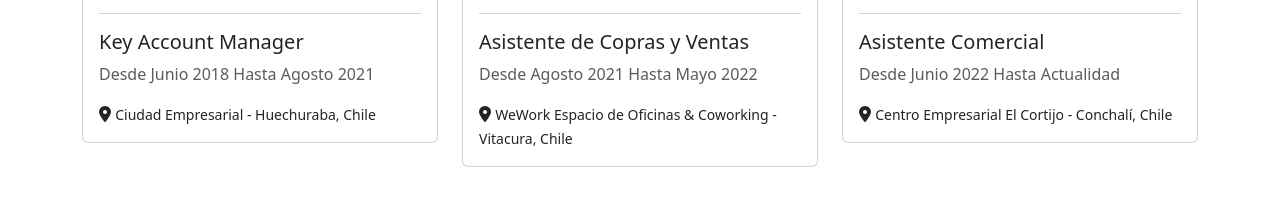
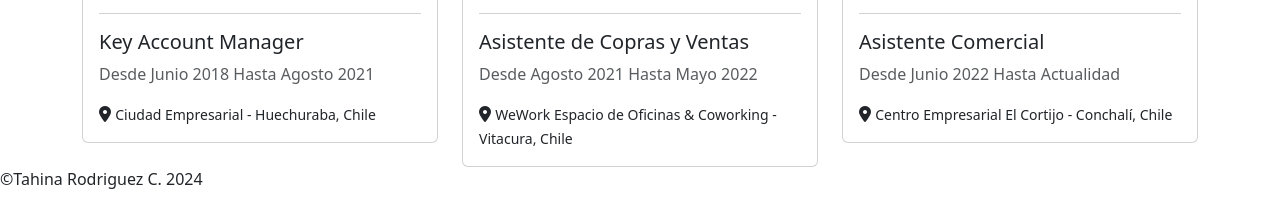
Before and after one commit to tahinag/tahinag.github.io, a plain HTML site: page index.html in a window 1280 px wide. Shown: the part 1591-1798 px from the top of the page. Before the commit the page ends 1758 px from the top, so only its background shows below. Drawn offline with nearby package versions, Linux system fonts and the light colour scheme.

Commit message:
comentarios

```diff
--- a/index.html
+++ b/index.html
@@ -4,15 +4,18 @@
     <meta charset="UTF-8">
     <meta name="viewport" content="width=device-width, initial-scale=1.0">
     <title>Desafio 7</title>
+    <!-- Link Bootstrap -->
     <link href="https://cdn.jsdelivr.net/npm/bootstrap@5.3.3/dist/css/bootstrap.min.css" rel="stylesheet" integrity="sha384-QWTKZyjpPEjISv5WaRU9OFeRpok6YctnYmDr5pNlyT2bRjXh0JMhjY6hW+ALEwIH" crossorigin="anonymous">
+    <!-- Link CSS -->
     <link rel="stylesheet" href="./assets/css/style.css">
+    <!-- Links Fonts -->
     <link rel="preconnect" href="https://fonts.googleapis.com">
     <link rel="preconnect" href="https://fonts.gstatic.com" crossorigin>
     <link href="https://fonts.googleapis.com/css2?family=Roboto:ital,wght@0,100;0,300;0,400;0,500;0,700;0,900;1,100;1,300;1,400;1,500;1,700;1,900&display=swap" rel="stylesheet">
     <script src="https://kit.fontawesome.com/3d1f976358.js" crossorigin="anonymous"></script>
 </head>
 <body class="roboto-ligth">
-    <!--nav bar-->
+    <!-- Inicio navbar -->
         <nav class="navbar navbar-expand-lg bg-dark" data-bs-theme="dark" >
             <div class="container-fluid">
               <a class="navbar-brand" href="#">
@@ -42,6 +45,8 @@
                 </div>
             </div>
         </nav>
+    <!-- Fin navbar -->
+
     <header id="Hero-Section" class="text-light text-end py-5 mt-5">
         <div class="container">
             <div class="ms-auto col-12 col-md-7 ">
@@ -132,10 +137,11 @@
 
     </main>
 
+    <!-- Footer -->
+    <footer>
+        <p>©Tahina Rodriguez C. 2024</p>
+    </footer>
 
-    <footer>
-
-    </footer>
   <script src="https://cdn.jsdelivr.net/npm/bootstrap@5.3.3/dist/js/bootstrap.bundle.min.js" integrity="sha384-YvpcrYf0tY3lHB60NNkmXc5s9fDVZLESaAA55NDzOxhy9GkcIdslK1eN7N6jIeHz" crossorigin="anonymous"></script>
 
 </body>
```
